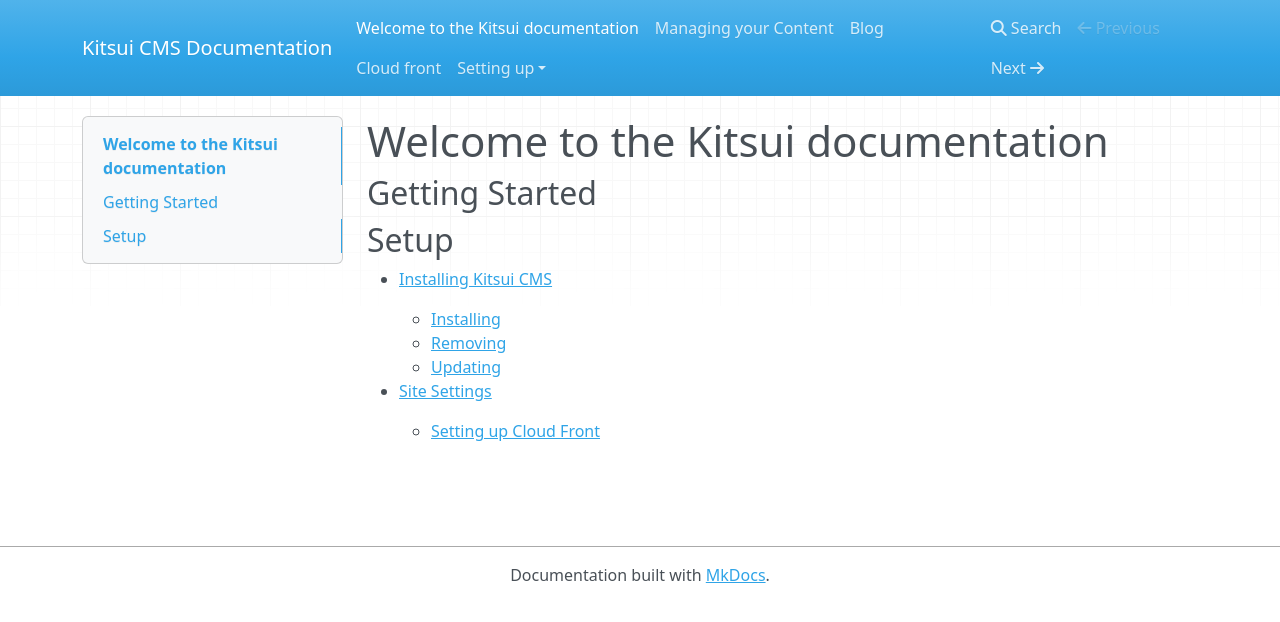
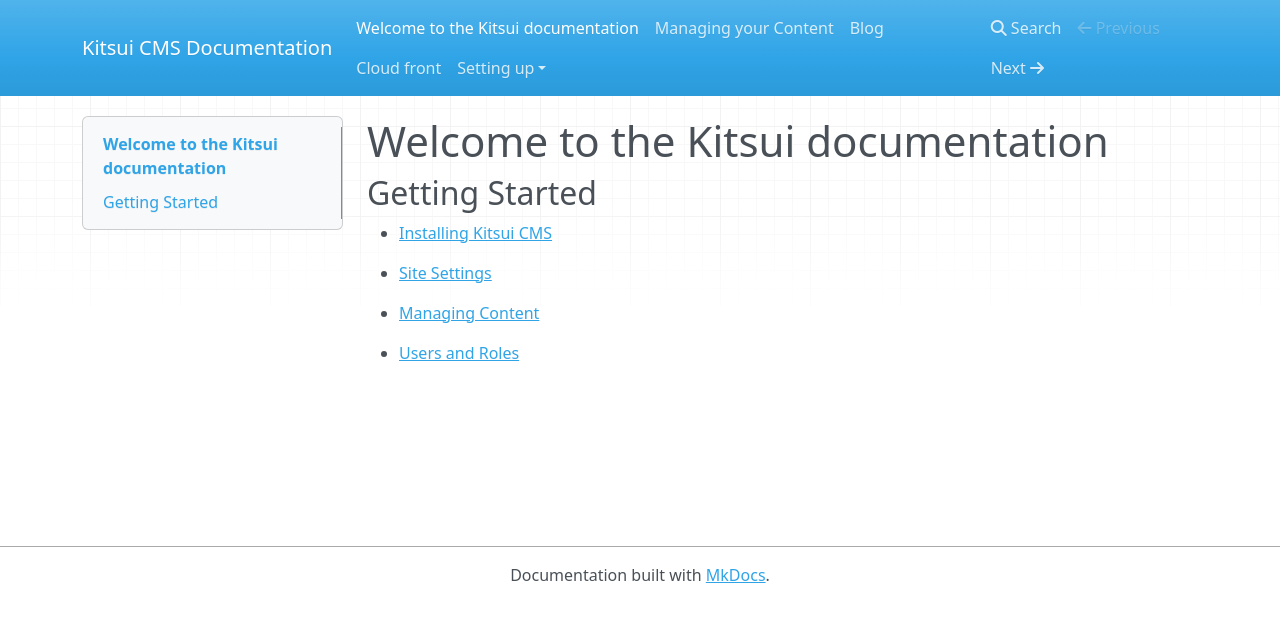
Before and after one commit to Kitsui/aws-cms-doc, an MkDocs documentation site: the page built from docs/index.md, in a window 1280 px wide. Shown: the top 622 px of the page. Built offline with MkDocs 1.6.1, drawn with Linux system fonts in a browser that asks for light colours; nearby versions of some CDN libraries.

Commit message:
changed index's content

```diff
--- a/docs/index.md
+++ b/docs/index.md
@@ -1,13 +1,11 @@
 # Welcome to the Kitsui documentation
 
 ##Getting Started
-##Setup
+
 * [Installing Kitsui CMS](Setting up/installation.md)
-    * [Installing](Setting up/installation.md)
-    * [Removing](Setting up/installation.md)
-    * [Updating](Setting up/installation.md)
-
-
 
 * [Site Settings](Setting up/site-settings.md)
-    * [Setting up Cloud Front](Setting up/Users and Roles.md)
+
+* [Managing Content](Managing Content.md)
+
+* [Users and Roles](Setting up/Users and Roles.md)
```
